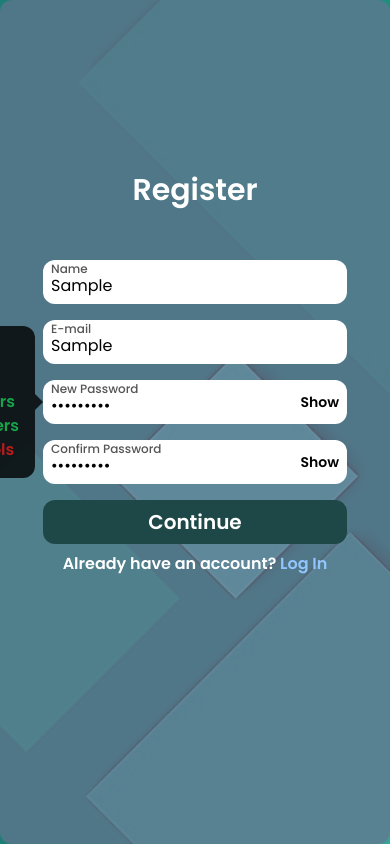
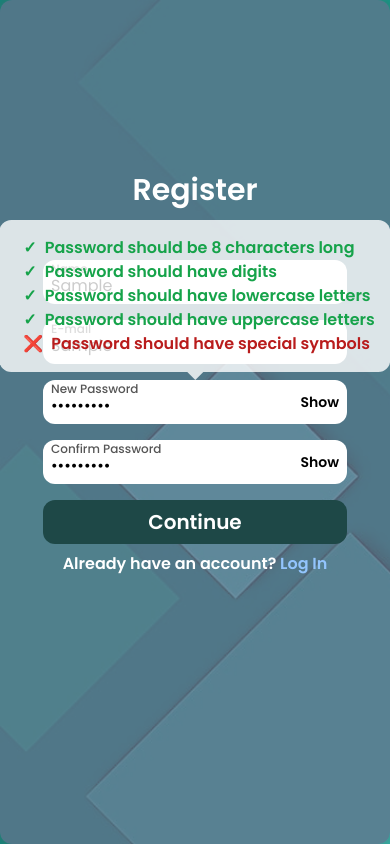
Before and after one commit to navjot369/PowerBI, a Next.js app: page /auth/register in a window 390 px wide. Both pictures are taken after typing "Sample", "Sample", "Sample123", "Sample123" into the empty fields and a click on the button "Continue". Built offline with nearby package versions, Linux system fonts and the light colour scheme.

Commit message:
Register user responsive

```diff
--- a/app/ui/login/formRegister.tsx
+++ b/app/ui/login/formRegister.tsx
@@ -41,6 +41,7 @@ export default function FormRegister() {
         }
         if(!isSame(formData.password, confirmPass)) {
             pass2Ref.current.focus();
+            setConfShow(true);
             return;
         }
         setLoading(true);
@@ -94,7 +95,7 @@ export default function FormRegister() {
         <div className="bg-white h-11 p-2 my-2 rounded-xl grid grid-cols-[1fr] grid-rows-1 items-center relative">
             <div className="pt-2">
                 <input className="outline-none auth-input w-72 placeholder:text-white disabled:bg-white disabled:text-slate-500" ref={pass2Ref}
-                value={confirmPass} name="passConfirm" onFocus={() => setConfShow(true)} onBlur={() => setConfShow(false)} type={showPass2?"text":"password"} onChange={handleConfirm} id="pass2" placeholder="." disabled={false} required></input>
+                value={confirmPass} name="passConfirm" onBlur={() => setConfShow(false)} type={showPass2?"text":"password"} onChange={handleConfirm} id="pass2" placeholder="." disabled={false} required></input>
                 <label className="absolute left-2 top-0 duration-300" htmlFor="pass2">Confirm Password</label>
                 <p className="absolute text-sm h-full rounded-2xl top-0 right-0 bg-white p-2 flex items-center text-black font-bold cursor-default" onClick={() => setShowPass2(!showPass2)}>{showPass2?"Hide":"Show"}</p>
             </div>
@@ -110,15 +111,15 @@ export default function FormRegister() {
 function ValidPass({ele} : {
     ele: any
 }) {
-    return(<div className="absolute top-1/2 right-full flex justify-center items-center -translate-y-1/2">
-        <div className="bg-black bg-opacity-80 rounded-xl p-4">
+    return(<div className="absolute left-1/2 bottom-full flex flex-col justify-center items-center -translate-x-1/2">
+        <div className="bg-white bg-opacity-80 rounded-xl p-4">
             <ValidLine right={ele.length > 7} line="Password should be 8 characters long" />
             <ValidLine right={/\d/.test(ele)} line="Password should have digits" />
             <ValidLine right={/[a-z]/.test(ele)} line="Password should have lowercase letters" />
             <ValidLine right={/[A-Z]/.test(ele)} line="Password should have uppercase letters" />
             <ValidLine right={/[!@#$%&]/.test(ele)} line="Password should have special symbols" />
         </div>
-        <div className="w-0 h-0 border-y-8 border-l-8 border-l-black border-y-transparent opacity-80"></div>
+        <div className="w-0 h-0 border-x-8 border-t-8 border-t-white border-x-transparent opacity-80"></div>
     </div>);
 }
 
@@ -138,13 +139,13 @@ function ConfirmShow({pass1, pass2} : {
     pass1: String,
     pass2: String
 }){
-    return(<div className="absolute top-1/2 right-full flex justify-center items-center -translate-y-1/2">
-    <div className="bg-black bg-opacity-80 rounded-xl p-4">
+    return(<div className="absolute left-1/2 bottom-full flex flex-col justify-center items-center -translate-x-1/2">
+    <div className="bg-white bg-opacity-80 rounded-xl p-4">
         {pass1 === pass2 && pass1 !== ""?
         <p className="text-green-600 truncate font-bold"><span className="px-2">&#x2713;</span>Both the passwords should be same</p>:
         <p className="text-red-700 truncate font-bold"><span className="px-2">&#x274C;</span>Both the passwords should be same</p>}
     </div>
-    <div className="w-0 h-0 border-y-8 border-l-8 border-l-black border-y-transparent opacity-80"></div>
+    <div className="w-0 h-0 border-x-8 border-t-8 border-t-white border-x-transparent opacity-80"></div>
 </div>);
 }
 
```
